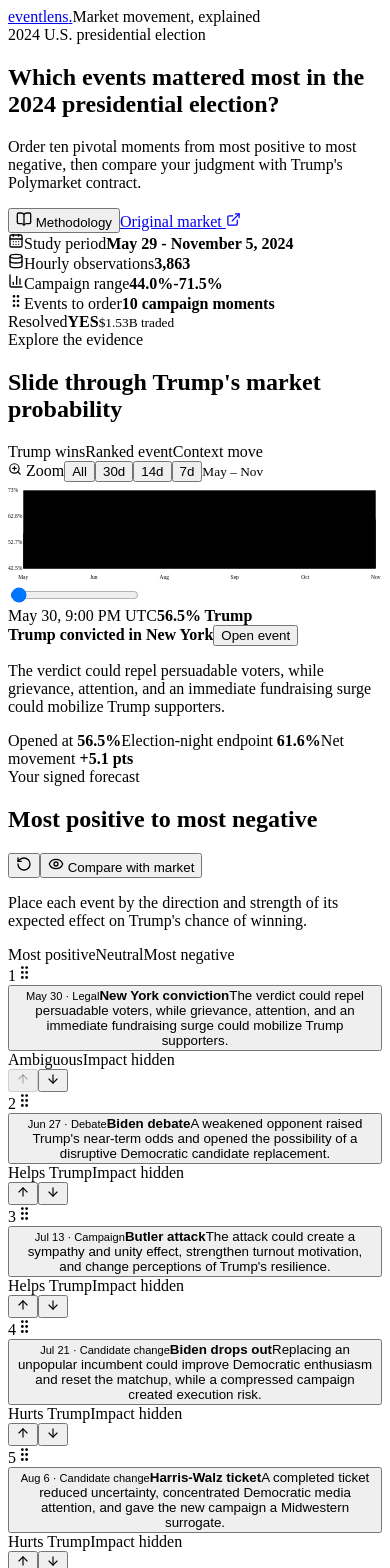
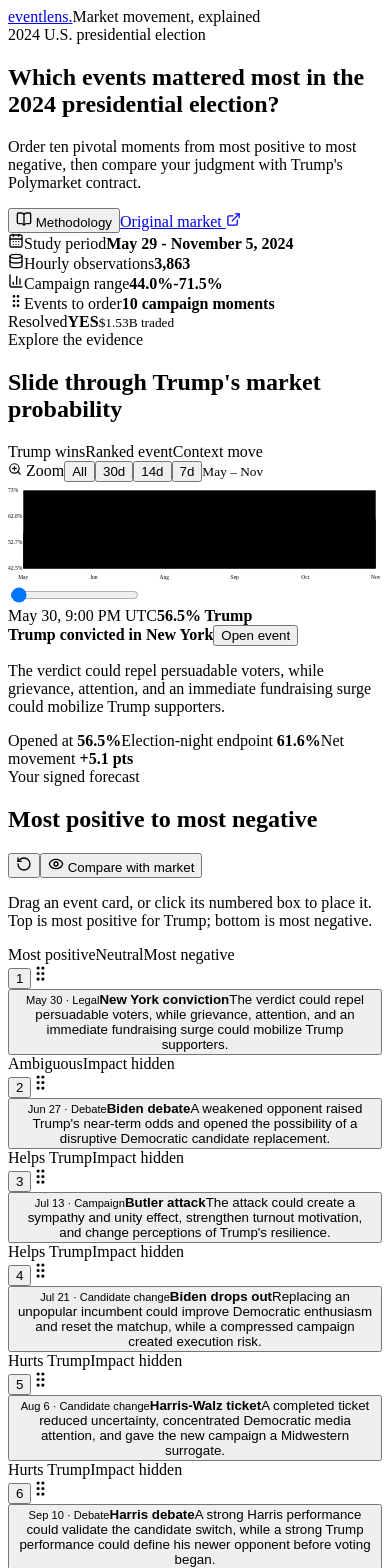
Before and after one commit to swacziarg/Forecaster, a React (Vite) app: page / in a window 390 px wide. Shown: the top 1568 px of the page. Built offline with nearby package versions, Linux system fonts and the light colour scheme; the HTML template or start-up script is replaced by a standard one.

Commit message:
Add click-to-place ranking boxes

```diff
--- a/src/App.tsx
+++ b/src/App.tsx
@@ -1,8 +1,6 @@
 import { useEffect, useMemo, useState, type DragEvent, type PointerEvent as ReactPointerEvent, type ReactNode } from 'react'
 import {
-  ArrowDown,
   ArrowRight,
-  ArrowUp,
   BarChart3,
   BookOpen,
   CalendarDays,
@@ -168,7 +166,7 @@ function CampaignChart({ points, impacts, order, selectedId, scrubIndex, onScrub
       {impacts.filter((impact) => Date.parse(impact.timestamp) >= minTime && Date.parse(impact.timestamp) <= maxTime).map((impact) => {
         const point = points[nearestPointIndex(points, impact.timestamp)]
         const selected = impact.id === selectedId
-        return <g className={`event-marker ${selected ? 'is-selected' : ''}`} key={impact.id} role="button" tabIndex={0} aria-label={`${impact.title}, your rank ${rank.get(impact.id)}`} onClick={() => selectEvent(impact)} onKeyDown={(event) => { if (event.key === 'Enter' || event.key === ' ') selectEvent(impact) }}><line x1={x(impact.timestamp)} x2={x(impact.timestamp)} y1={margin.top} y2={height - margin.bottom} /><circle cx={x(impact.timestamp)} cy={y(point.probability)} r={selected ? 9 : 7} /><text x={x(impact.timestamp)} y={y(point.probability) + 4} textAnchor="middle">{rank.get(impact.id)}</text></g>
+        return <g className={`event-marker ${selected ? 'is-selected' : ''}`} key={impact.id} role="button" tabIndex={0} aria-label={`${impact.title}, your position ${rank.get(impact.id)}`} onClick={() => selectEvent(impact)} onKeyDown={(event) => { if (event.key === 'Enter' || event.key === ' ') selectEvent(impact) }}><line x1={x(impact.timestamp)} x2={x(impact.timestamp)} y1={margin.top} y2={height - margin.bottom} /><circle cx={x(impact.timestamp)} cy={y(point.probability)} r={selected ? 9 : 7} /><text x={x(impact.timestamp)} y={y(point.probability) + 4} textAnchor="middle">{rank.get(impact.id)}</text></g>
       })}
       <g className="scrub-cursor" aria-hidden="true"><line x1={x(scrubPoint.timestamp)} x2={x(scrubPoint.timestamp)} y1={margin.top} y2={height - margin.bottom} /><circle cx={x(scrubPoint.timestamp)} cy={y(scrubPoint.probability)} r="5" /></g>
     </svg>
@@ -212,6 +210,7 @@ function RankingBoard({ impacts, order, selectedId, revealed, onMove, onSelect,
   onReset: () => void
 }) {
   const [draggedId, setDraggedId] = useState<string | null>(null)
+  const [positionPickerId, setPositionPickerId] = useState<string | null>(null)
   const byId = new Map(impacts.map((impact) => [impact.id, impact]))
   const marketOrder = rankBySignedImpact(impacts).map((impact) => impact.id)
   const marketRank = new Map(marketOrder.map((id, index) => [id, index + 1]))
@@ -225,16 +224,16 @@ function RankingBoard({ impacts, order, selectedId, revealed, onMove, onSelect,
 
   return <section className="ranking-section" aria-labelledby="ranking-title">
     <div className="section-heading"><div><span className="eyebrow">Your signed forecast</span><h2 id="ranking-title">Most positive to most negative</h2></div><div className="ranking-actions">{revealed && <span className="ranking-score"><Trophy size={15} /><b>{score}%</b> spectrum match</span>}<button className="reset-button" onClick={onReset} title="Reset ranking" aria-label="Reset ranking"><RotateCcw size={16} /></button>{!revealed && <button className="reveal-button" onClick={onReveal}><Eye size={16} /> Compare with market</button>}</div></div>
-    <p className="ranking-instruction">Place each event by the direction and strength of its expected effect on Trump's chance of winning.</p>
+    <p className="ranking-instruction">Drag an event card, or click its numbered box to place it. Top is most positive for Trump; bottom is most negative.</p>
     <div className="ranking-workspace"><div className="spectrum-axis" aria-hidden="true"><span>Most positive</span><i /><span>Neutral</span><i /><span>Most negative</span></div><div className="ranking-list">{order.map((id, index) => {
       const impact = byId.get(id)!
       const spectrumBand = index < 4 ? 'rank-positive' : index > 5 ? 'rank-negative' : 'rank-neutral'
-      return <article className={`ranking-row ${spectrumBand} ${id === selectedId ? 'is-selected' : ''} ${id === draggedId ? 'is-dragging' : ''}`} key={id} draggable onDragStart={() => setDraggedId(id)} onDragEnd={() => setDraggedId(null)} onDragOver={(event) => event.preventDefault()} onDrop={(event) => drop(event, index)}>
-        <span className="ranking-number">{index + 1}</span><GripVertical className="drag-handle" size={17} aria-hidden="true" />
+      return <article className={`ranking-row ${spectrumBand} ${id === selectedId ? 'is-selected' : ''} ${id === draggedId ? 'is-dragging' : ''}`} key={id} draggable onDragStart={() => { setDraggedId(id); setPositionPickerId(null) }} onDragEnd={() => setDraggedId(null)} onDragOver={(event) => event.preventDefault()} onDrop={(event) => drop(event, index)}>
+        <button className="ranking-number" aria-label={`Choose a position for ${impact.shortTitle}`} aria-expanded={positionPickerId === id} onClick={() => setPositionPickerId((current) => current === id ? null : id)}>{index + 1}</button><GripVertical className="drag-handle" size={19} aria-hidden="true" />
         <button className="ranking-title" onClick={() => onSelect(id)}><small>{impact.dateLabel} · {impact.category}</small><strong>{impact.shortTitle}</strong><span>{impact.mechanism}</span></button>
         <span className={`direction-tag direction-${impact.expectedDirection.toLowerCase().replace(' ', '-')}`}>{impact.expectedDirection}</span>
         {revealed ? <div className="market-rank"><small>Market #{marketRank.get(id)}</small><strong className={impact.observedMovement >= 0 ? 'positive' : 'negative'}>{formatImpact(impact.observedMovement)}</strong><span>72h {formatImpact(impact.followThroughMovement)}</span></div> : <span className="impact-sealed">Impact hidden</span>}
-        <div className="rank-controls"><button disabled={index === 0} onClick={() => onMove(id, index - 1)} aria-label={`Move ${impact.shortTitle} up`} title="Move up"><ArrowUp size={14} /></button><button disabled={index === order.length - 1} onClick={() => onMove(id, index + 1)} aria-label={`Move ${impact.shortTitle} down`} title="Move down"><ArrowDown size={14} /></button></div>
+        {positionPickerId === id && <div className="position-picker" role="group" aria-label={`Place ${impact.shortTitle}`}><div><strong>Choose a position</strong><span>Most positive <i /> Most negative</span></div><div>{order.map((_, destinationIndex) => <button className={destinationIndex === index ? 'is-current' : ''} key={destinationIndex} onClick={() => { onMove(id, destinationIndex); setPositionPickerId(null) }} aria-label={`Position ${destinationIndex + 1}`}>{destinationIndex + 1}</button>)}</div></div>}
       </article>
     })}</div></div>
   </section>
--- a/src/styles.css
+++ b/src/styles.css
@@ -212,20 +212,21 @@ button:focus-visible, a:focus-visible, input:focus-visible, summary:focus-visibl
 .ranking-score { align-items: center; color: var(--muted); display: inline-flex; font-size: 10px; gap: 5px; }
 .ranking-score svg { color: var(--amber); }
 .ranking-score b { color: var(--ink); font-size: 14px; }
-.reset-button, .rank-controls button, .drawer-close { align-items: center; background: transparent; border: 1px solid var(--line); color: var(--muted); display: inline-flex; justify-content: center; }
+.reset-button, .drawer-close { align-items: center; background: transparent; border: 1px solid var(--line); color: var(--muted); display: inline-flex; justify-content: center; }
 .reset-button { height: 40px; width: 40px; }
-.reset-button:hover, .rank-controls button:hover:not(:disabled), .drawer-close:hover { background: var(--green-soft); color: var(--green); }
+.reset-button:hover, .drawer-close:hover { background: var(--green-soft); color: var(--green); }
 .ranking-instruction { color: var(--muted); font-size: 10px; line-height: 1.4; margin: 8px 0 11px; }
 .ranking-workspace { display: grid; grid-template-columns: 76px minmax(0, 1fr); }
 .spectrum-axis { align-items: center; background: linear-gradient(to bottom, var(--green-soft) 0 39%, #f1f2ef 46% 54%, var(--red-soft) 61% 100%); border-bottom: 1px solid var(--line); border-top: 1px solid var(--line); color: var(--muted); display: grid; font-size: 8px; font-weight: 850; grid-template-rows: auto 1fr auto 1fr auto; justify-items: center; padding: 9px 6px; text-align: center; text-transform: uppercase; }
 .spectrum-axis i { background: linear-gradient(var(--green), var(--line-dark), var(--red)); height: 100%; min-height: 22px; width: 2px; }
 .spectrum-axis i:nth-of-type(1) { background: linear-gradient(var(--green), var(--line-dark)); }
 .spectrum-axis i:nth-of-type(2) { background: linear-gradient(var(--line-dark), var(--red)); }
-.ranking-list { border-top: 1px solid var(--line); }
-.ranking-row { align-items: center; border-bottom: 1px solid var(--line); display: grid; gap: 8px; grid-template-columns: 28px 18px minmax(220px, 1fr) 88px 82px 54px; min-height: 66px; padding: 6px 7px; }
+.ranking-list { background: #f5f7f4; border: 1px solid var(--line); display: grid; gap: 6px; padding: 6px; }
+.ranking-row { align-items: center; background: var(--panel); border: 1px solid var(--line); cursor: grab; display: grid; gap: 9px; grid-template-columns: 38px 20px minmax(220px, 1fr) 88px 82px; min-height: 68px; padding: 7px 8px; user-select: none; }
 .ranking-row.is-selected { background: var(--green-soft); box-shadow: inset 3px 0 0 var(--green); }
 .ranking-row.is-dragging { opacity: .45; }
-.ranking-number { color: var(--faint); font-family: var(--serif); font-size: 19px; text-align: center; }
+.ranking-number { align-items: center; background: white; border: 1px solid var(--line-dark); color: var(--faint); display: inline-flex; font-family: var(--serif); font-size: 18px; height: 36px; justify-content: center; padding: 0; width: 36px; }
+.ranking-number:hover, .ranking-number[aria-expanded="true"] { background: var(--blue-soft); border-color: var(--blue); color: var(--blue) !important; }
 .ranking-row.rank-positive .ranking-number { color: var(--green); }
 .ranking-row.rank-negative .ranking-number { color: var(--red); }
 .ranking-row.rank-neutral .ranking-number { color: var(--faint); }
@@ -239,9 +240,14 @@ button:focus-visible, a:focus-visible, input:focus-visible, summary:focus-visibl
 .market-rank small { color: var(--muted); display: block; font-size: 8px; text-transform: uppercase; }
 .market-rank strong { display: block; font-size: 11px; margin-top: 2px; }
 .market-rank span { color: var(--blue); display: block; font-size: 8px; font-weight: 750; margin-top: 2px; }
-.rank-controls { display: flex; gap: 3px; }
-.rank-controls button { height: 25px; padding: 0; width: 25px; }
-.rank-controls button:disabled { cursor: not-allowed; opacity: .28; }
+.position-picker { align-items: center; background: var(--blue-soft); border-top: 1px solid #c6d7df; cursor: default; display: grid; gap: 12px; grid-column: 1 / -1; grid-template-columns: 160px minmax(0, 1fr); margin: 1px -8px -7px; padding: 9px 10px 10px; }
+.position-picker > div:first-child strong { display: block; font-size: 10px; }
+.position-picker > div:first-child span { align-items: center; color: var(--muted); display: flex; font-size: 8px; gap: 5px; margin-top: 3px; text-transform: uppercase; }
+.position-picker > div:first-child i { background: linear-gradient(to right, var(--green), var(--line-dark), var(--red)); display: inline-block; flex: 1; height: 2px; }
+.position-picker > div:last-child { display: grid; gap: 4px; grid-template-columns: repeat(10, minmax(28px, 1fr)); }
+.position-picker button { background: white; border: 1px solid #aebfc7; color: var(--ink); font-size: 11px; font-weight: 850; height: 34px; padding: 0; }
+.position-picker button:hover { background: var(--green-dark); border-color: var(--green-dark); color: white; }
+.position-picker button.is-current { background: var(--blue); border-color: var(--blue); color: white; }
 
 .drawer-backdrop { background: rgba(19,34,28,.34); inset: 0; position: fixed; z-index: 20; }
 .method-drawer { background: var(--panel); box-shadow: -15px 0 45px rgba(20,32,27,.2); height: 100%; max-width: 480px; overflow-y: auto; padding: 36px 30px; position: absolute; right: 0; top: 0; width: min(92vw, 480px); }
@@ -261,7 +267,7 @@ button:focus-visible, a:focus-visible, input:focus-visible, summary:focus-visibl
   .summary-strip { grid-template-columns: repeat(3, 1fr); }
   .summary-strip > div:nth-child(4) { display: none; }
   .study-grid { grid-template-columns: minmax(0, 1fr) 320px; }
-  .ranking-row { grid-template-columns: 26px 16px minmax(170px, 1fr) 78px 72px 54px; }
+  .ranking-row { grid-template-columns: 36px 18px minmax(170px, 1fr) 78px 74px; }
   .ranking-title span { display: none; }
 }
 
@@ -297,10 +303,12 @@ button:focus-visible, a:focus-visible, input:focus-visible, summary:focus-visibl
   .reveal-button { flex: 1; }
   .ranking-workspace { grid-template-columns: 50px minmax(0, 1fr); }
   .spectrum-axis { font-size: 7px; padding-left: 3px; padding-right: 3px; }
-  .ranking-row { gap: 6px; grid-template-columns: 24px 14px minmax(0, 1fr) 64px 50px; }
+  .ranking-row { gap: 6px; grid-template-columns: 34px 15px minmax(0, 1fr) 70px; }
+  .ranking-number { height: 32px; width: 32px; }
   .ranking-row > .direction-tag { display: none; }
   .impact-sealed { font-size: 7px; }
-  .rank-controls { flex-direction: column; }
+  .position-picker { gap: 7px; grid-template-columns: 1fr; }
+  .position-picker > div:last-child { grid-template-columns: repeat(5, 1fr); }
   .impact-detail { padding: 14px; }
   .method-drawer { padding: 34px 20px; }
 }
```
Also changed, not shown: 2 other files (tests, documents, lock files or other folders).
